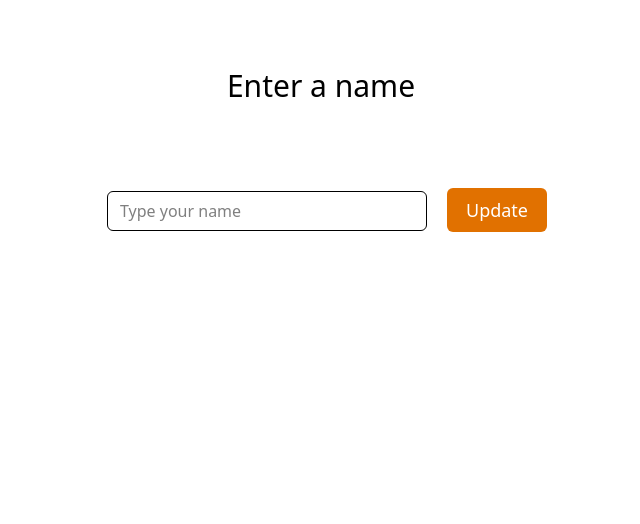
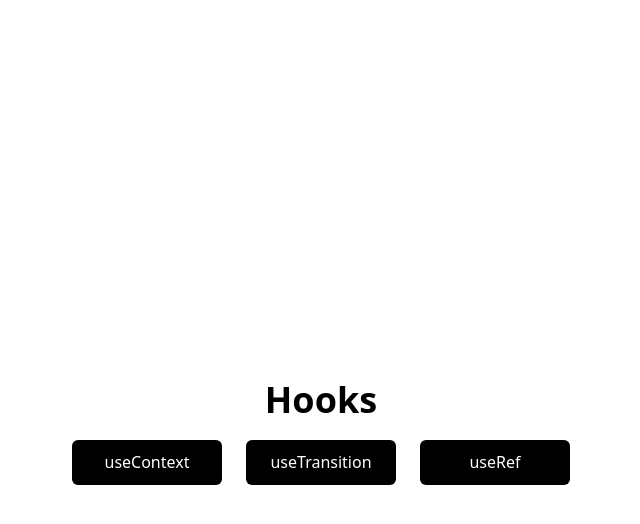
Before and after one commit to Sarmad426/react-19, a React (Vite) app: page / in a window 1280 px wide. Shown: the top 524 px of the page, without its empty margins (319-959 px from the left). Built offline with nearby package versions, Linux system fonts and the light colour scheme.

Commit message:
Refactor Home component to remove name update logic and add navigation links for hooks

```diff
--- a/src/components/Home.tsx
+++ b/src/components/Home.tsx
@@ -1,46 +1,21 @@
-import { useState, useTransition } from "react";
+import { Link } from "react-router-dom";
 
-export default function UpdateName() {
-  const [name, setName] = useState("");
-  const [error, setError] = useState<string | null>(null);
-  const [isPending, startTransition] = useTransition();
-  const [userName, setUserName] = useState("");
-
-  const updateName = (newName: string): string | null => {
-    if (!newName.trim()) return "Name cannot be empty.";
-    return null;
-  };
-
-  const handleSubmit = () => {
-    const validationError = updateName(name);
-    if (validationError) {
-      setError(validationError);
-      return;
-    }
-
-    setError(null);
-    startTransition(() => {
-      setUserName("Updating...");
-      setTimeout(() => {
-        setUserName(name);
-      }, 1000);
-    });
-  };
-
+export default function Home() {
+  const linkStyles =
+    "flex items-center justify-center bg-black text-white px-4 py-2 rounded-md h-[45px] w-[150px]";
   return (
-    <div className="flex flex-col items-center gap-12">
-      <h2 className="text-3xl my-5 py-4">{userName || "Enter a name"}</h2>
-      <div>
-        <input
-          value={name}
-          onChange={(event) => setName(event.target.value)}
-          placeholder="Type your name"
-          className="border p-3 h-[40px] w-[20rem] rounded-md mx-3"
-        />
-        <button onClick={handleSubmit} disabled={isPending} className="ml-2">
-          {isPending ? "Updating..." : "Update"}
-        </button>
-        {error && <p className="text-red-500 my-2">{error}</p>}
+    <div className="flex flex-col items-center justify-center min-h-screen">
+      <h3 className="text-3xl md:text-4xl font-semibold mb-5">Hooks</h3>
+      <div className="flex gap-6 flex-wrap">
+        <Link to="/hooks/useContext" className={linkStyles}>
+          useContext
+        </Link>
+        <Link to="/hooks/useTransition" className={linkStyles}>
+          useTransition
+        </Link>
+        <Link to="/hooks/useRef" className={linkStyles}>
+          useRef
+        </Link>
       </div>
     </div>
   );
```
